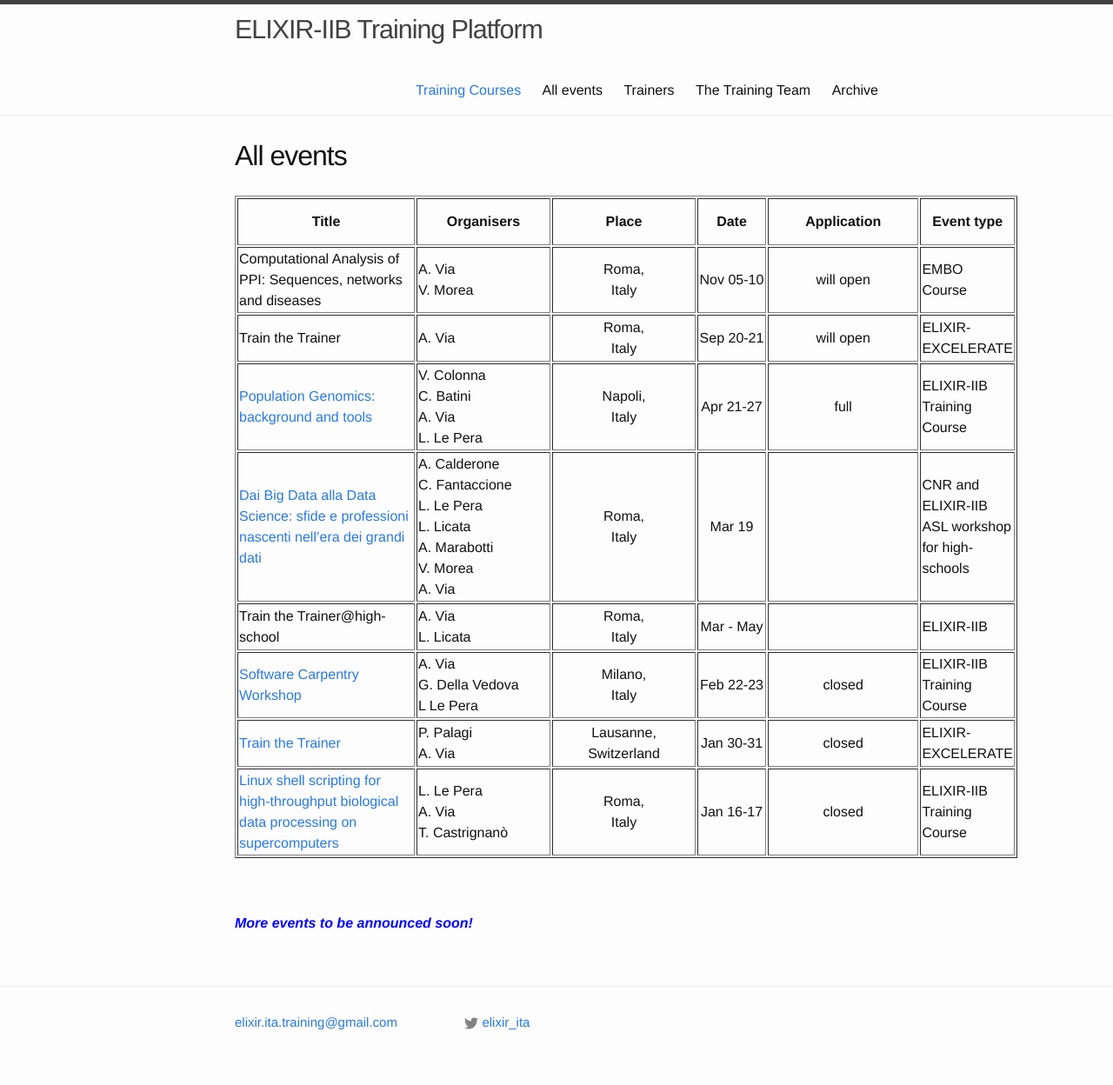
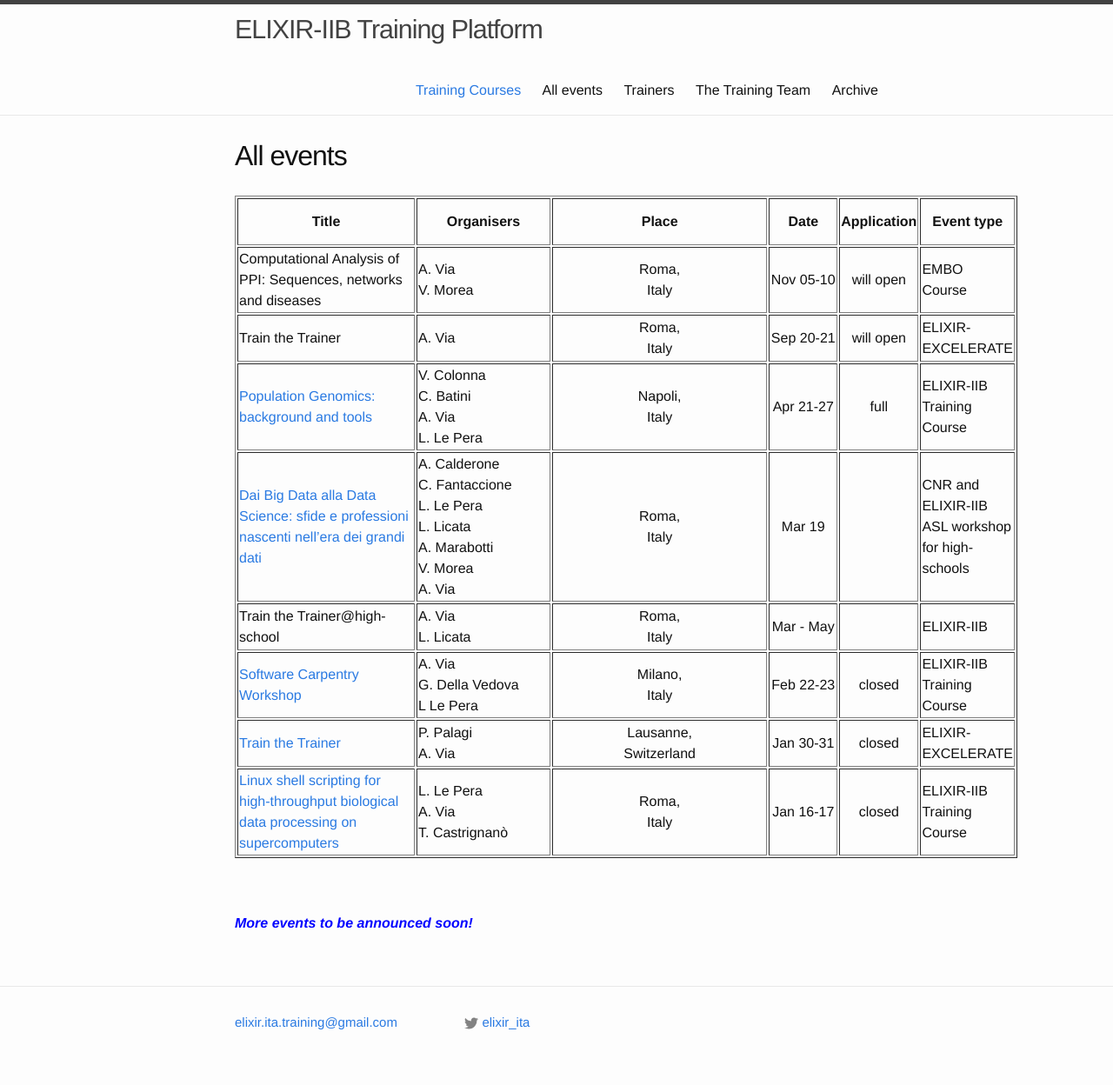
Before and after one commit to ELIXIR-IIB-training/website, a Jekyll site: the page built from _pages/01-all_events.md, in a window 1280 px wide. Shown: the whole page at 87% size. Built offline with Jekyll 4.4.1, drawn with Linux system fonts in a browser that asks for light colours.

Commit message:
Update all events

```diff
--- a/_pages/01-all_events.md
+++ b/_pages/01-all_events.md
@@ -10,7 +10,7 @@ permalink: /all_events/
    <td height="50" width="150" align="center"><b>Organisers</b></td>
    <td height="50" align="center"><b>Place</b></td>
    <td height="50" width="75" align="center"><b>Date</b></td>
-   <td height="50" align="center"><b>Application</b></td>
+   <td height="50" width="75" align="center"><b>Application</b></td>
    <td height="50" width="100" align="center"><b>Event type</b></td>
    </tr>
 <tr>
```
